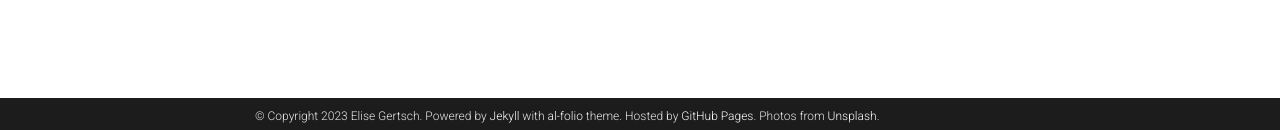
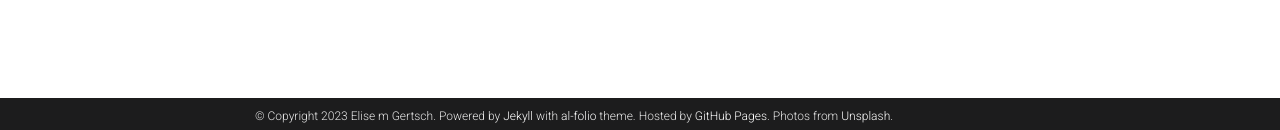
Before and after one commit to gertsche/gertsche2.github.io, a Jekyll site: the page built from _pages/teaching.md, in a window 1280 px wide. Shown: the part 767-897 px from the top of the page. Built offline with Jekyll 4.4.1, drawn with Linux system fonts in a browser that asks for light colours; comment, search, counter and statistics services are not loaded; a style sheet for code colours, icons or effects is not loaded.

```diff
--- a/_config.yml
+++ b/_config.yml
@@ -4,7 +4,7 @@
 
 title: Elise Gertsch, MPH student # the website title (if blank, full name will be used instead)
 first_name: Elise
-middle_name:
+middle_name: m
 last_name: Gertsch
 email: you@example.com
 description: > # the ">" symbol means to ignore newlines until "footer_text:"
```
